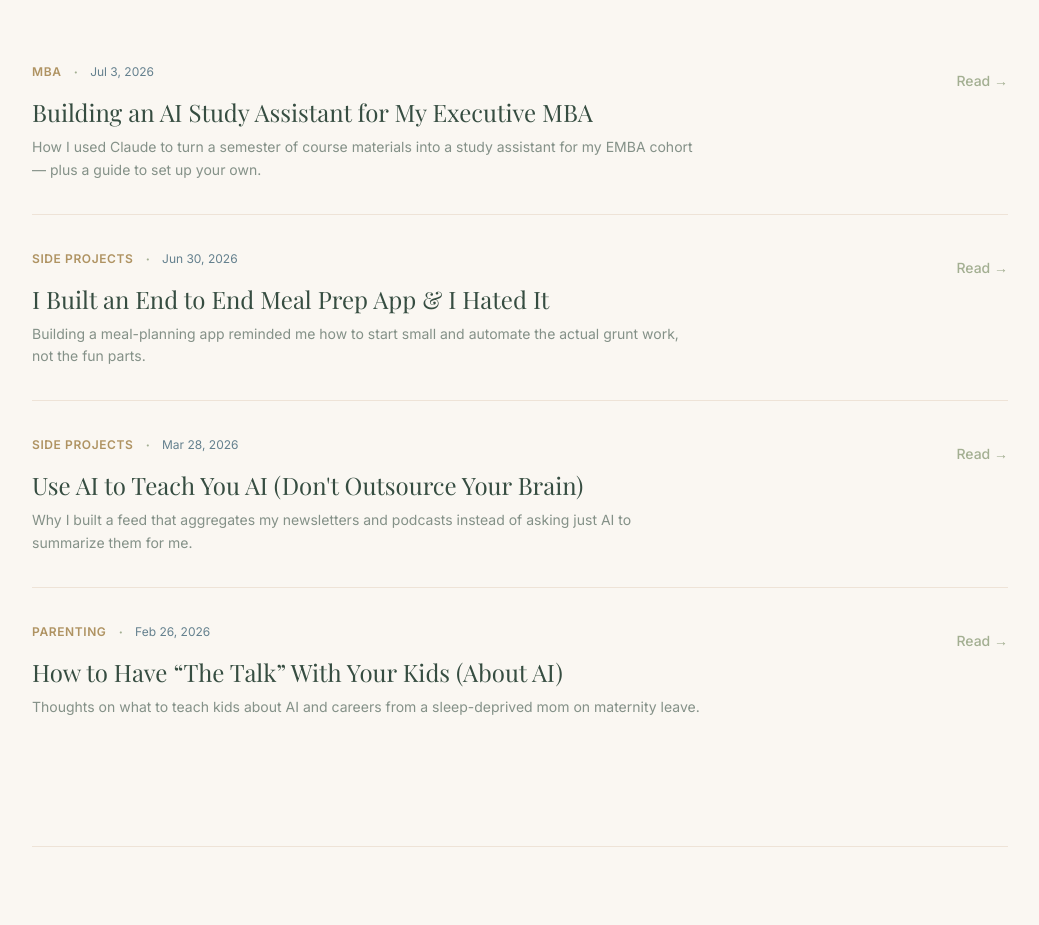
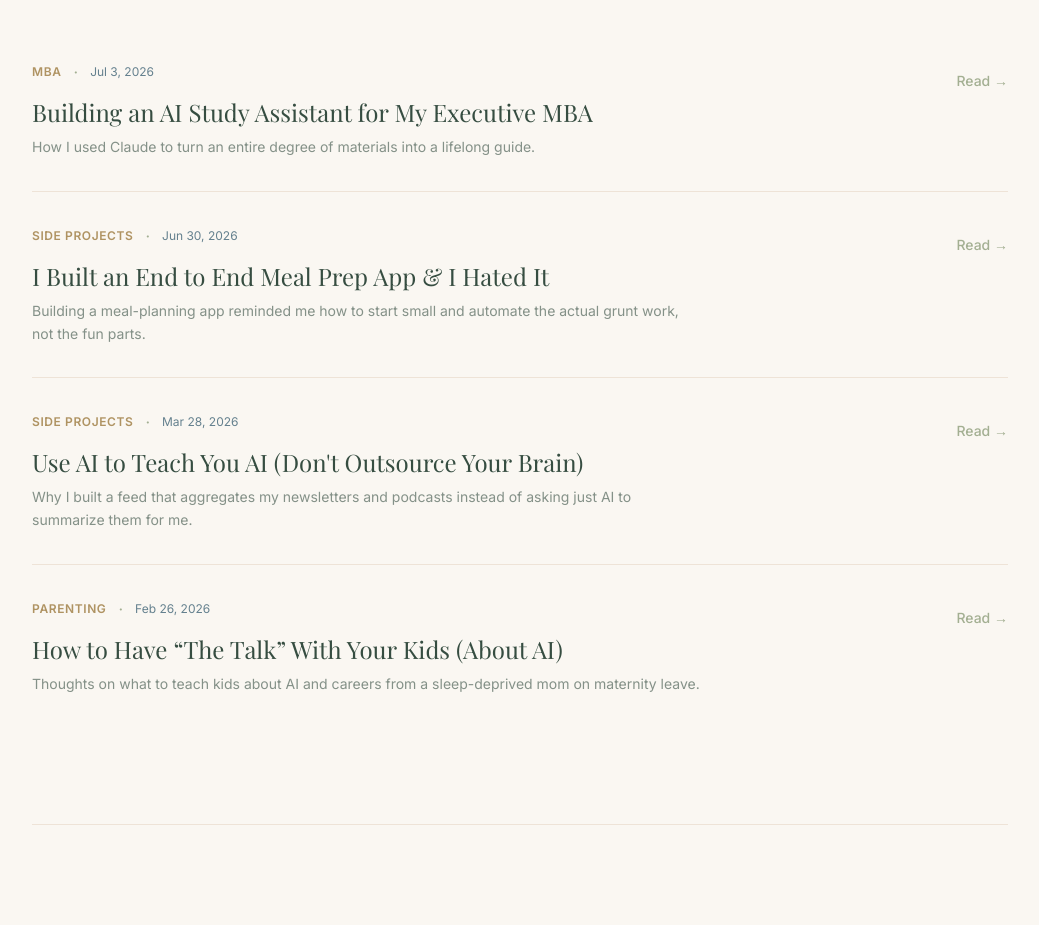
Before and after one commit to cfederer/personal-site, a Next.js app: page / in a window 1280 px wide. Shown: the part 980-1905 px from the top of the page, without its empty margins (120-1159 px from the left). Built offline with nearby package versions, Linux system fonts and the light colour scheme; a web font is replaced by a local one.

Commit message:
change description

```diff
--- a/app/page.tsx
+++ b/app/page.tsx
@@ -37,7 +37,7 @@ const articles = [
     date: "Jul 3, 2026",
     category: "MBA",
     excerpt:
-      "How I used Claude to turn a semester of course materials into a study assistant for my EMBA cohort — plus a guide to set up your own.",
+      "How I used Claude to turn an entire degree of materials into a lifelong guide. ",
   },
   {
     slug: "meal-prep-app",
```
